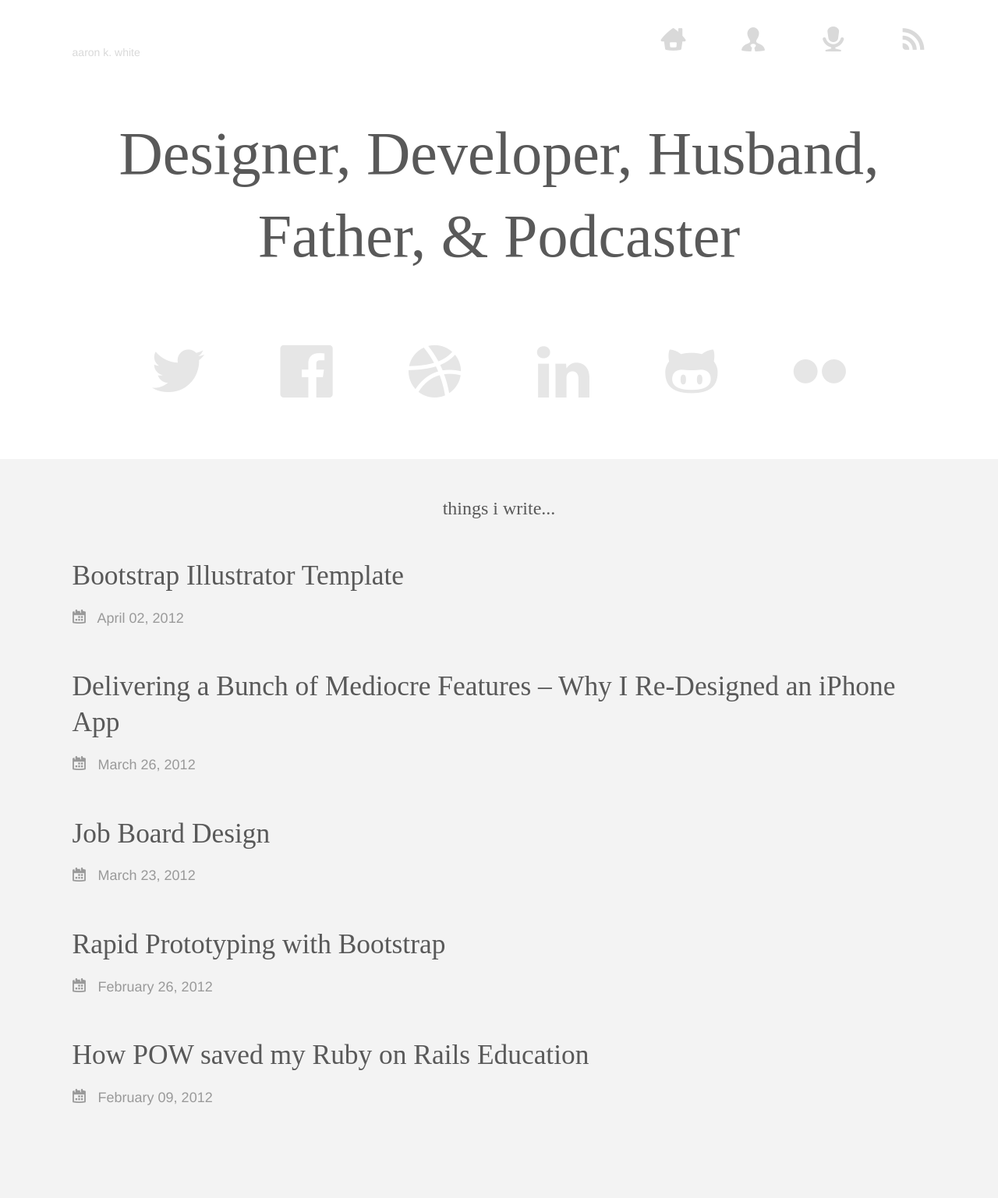
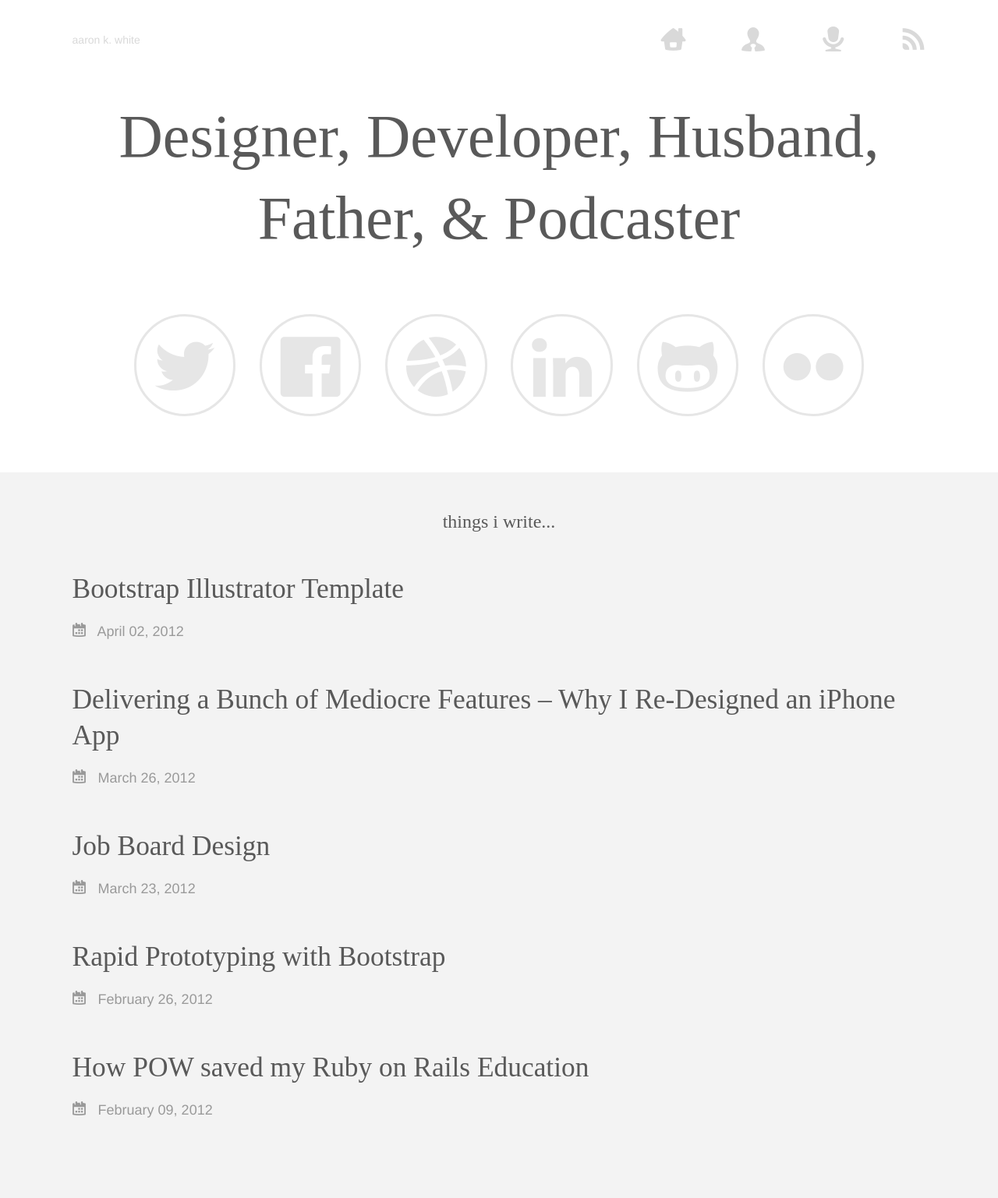
Before and after one commit to aaronkwhite/aaronkwhite.github.com, a Jekyll site: the page built from index.html, in a window 1280 px wide. Shown: the whole page at 78% size. Built offline with Jekyll 4.4.1, drawn with Linux system fonts in a browser that asks for light colours; Markdown is read by kramdown in place of the engine named in the settings; comment, search, counter and statistics services are not loaded.

Commit message:
fixed up the main social icons

```diff
--- a/_includes/footer.html
+++ b/_includes/footer.html
@@ -1,4 +1,9 @@
 
+  <footer>
+    <div class="container">
+
+    </div><!-- /container -->
+  </footer>
 
   <script src="{{ relative }}javascripts/jquery-1.9.1.min.js"></script>
 
--- a/_includes/front_header.html
+++ b/_includes/front_header.html
@@ -20,7 +20,7 @@
 
         <div class="row">
           <div class="col four-one tablet-full site-title">
-            <p>aaron k. white</p>
+            <a href="{{ site.url }}">aaron k. white</a>
           </div>
 
           <div class="col four-three site-nav">
--- a/_includes/post_header.html
+++ b/_includes/post_header.html
@@ -20,7 +20,7 @@
 
         <div class="row">
           <div class="col four-one tablet-full site-title">
-            <p>aaron k. white</p>
+            <a href="{{ site.url }}">aaron k. white</a>
           </div>
 
           <div class="col four-three site-nav">
--- a/_includes/writings.html
+++ b/_includes/writings.html
@@ -7,7 +7,7 @@
         <h3>things i write...</h3>
 
         <ul class="unstyled">
-          {% for post in site.posts limit: 6 %}
+          {% for post in site.posts limit: 8 %}
             <li>
               <h2><a href="{{ post.url }}">{{ post.title }}</a></h2>
               <p>
--- a/stylesheets/main.css
+++ b/stylesheets/main.css
@@ -213,11 +213,13 @@ body {
   background: white;
   margin-bottom: 2em;
   padding: 1.5em 0; }
-  #header .site-title {
+  #header .site-title a {
     font-size: 14px;
     color: #d9d9d9;
     padding-top: 20px;
     font-weight: 400; }
+    #header .site-title a:hover {
+      color: #3299bb; }
   #header .site-nav ul {
     float: right; }
     #header .site-nav ul li {
@@ -240,7 +242,7 @@ body {
     font-size: 3.25em;
     font-weight: 400;
     line-height: 1.35em;
-    padding: 0.5em 0 0.6725em 0; }
+    padding: 0.5em 0; }
 
 #post_tagline {
   margin: 1em 0x x;
@@ -260,15 +262,25 @@ body {
     margin: 0 auto;
     text-align: center; }
     #social ul li {
-      color: #d9d9d9;
-      font-size: 2.8em;
-      line-height: 1.25;
-      padding: 0 0.675em; }
+      padding: 0 0.5em;
+      margin-bottom: 0.5em; }
       #social ul li a {
+        border-radius: 50%;
+        border: 3px solid #e6e6e6;
+        box-sizing: border-box;
         color: #e6e6e6;
-        vertical-align: middle; }
+        display: block;
+        font-size: 3.2em;
+        height: 1.7em;
+        line-height: 1.95em;
+        text-align: center;
+        text-decoration: none;
+        vertical-align: middle;
+        width: 1.7em; }
         #social ul li a:hover {
-          color: #ff9900; }
+          color: #ff9900;
+          border-color: #ff9900;
+          -webkit-transition: all 0.5s linear; }
 
 #portfolio {
   margin-bottom: 38px; }
```
Also changed, not shown: sass/main.sass (+23 -9 lines), 8 other files.
